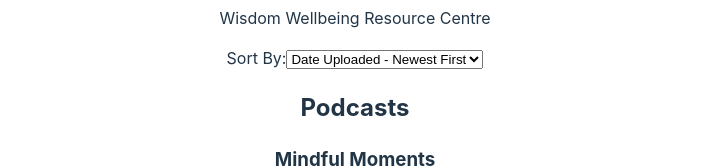
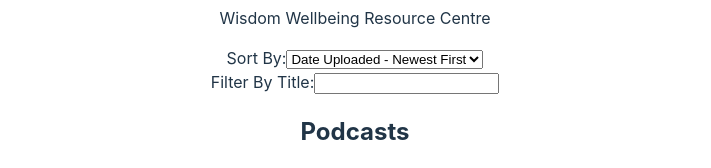
Before and after one commit to HalfElfAlistair/Health-Assured-Tech-Task, a React (Vite) app: page / in a window 1280 px wide. Shown: the part 151-319 px from the top of the page, without its empty margins (285-996 px from the left). Built offline with nearby package versions, Linux system fonts and the light colour scheme.

Commit message:
setting titleSearchTerm and updater, passing the updater down to FilterControl component

```diff
--- a/src/App.tsx
+++ b/src/App.tsx
@@ -5,6 +5,7 @@ import { groupResources } from './utils/groupResources';
 import { Category, Resource } from './types/resource';
 import { Group } from './components/Group';
 import { SortControl } from './components/SortControl';
+import { FilterControl } from './components/FilterControl';
 
 function App() {
   const resources = rawResources as Resource[];
@@ -12,6 +13,11 @@ function App() {
   const [sortBy, setSortBy] = useState("New");
   const updateSort = (sortValue: string) => {
     setSortBy(sortValue);
+  }
+
+  const [titleSearchTerm, setTitleSearchTerm] = useState("");
+  const updateSearchTerm = (textValue: string) => {
+    setTitleSearchTerm(textValue);
   }
 
   return (
@@ -22,6 +28,7 @@ function App() {
       </header>
       <section>
         <SortControl updateSort={updateSort} />
+        <FilterControl updateSearchTerm={updateSearchTerm} />
       </section>
       {
         (Object.entries(groupedResources) as [Category, Resource[]][])
@@ -31,8 +38,6 @@ function App() {
       }
     </main>
   )
-
-
 }
 
 export default App
```
